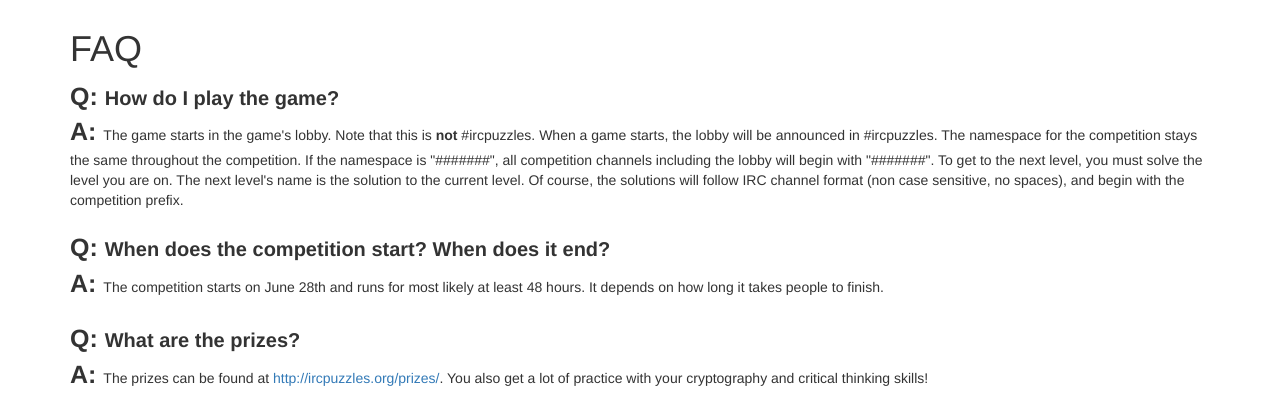
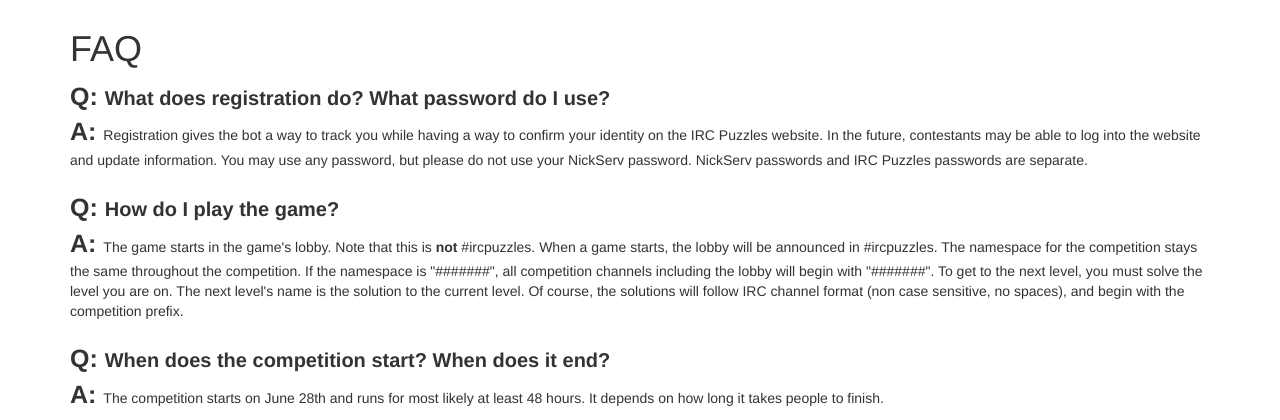
Before and after one commit to ircpuzzles/scoreboard, a Flask app: page /faq/ in a window 1280 px wide. Shown: the part 51-471 px from the top of the page. Run offline with Flask 2, Linux system fonts and the light colour scheme; some libraries are stand-ins or nearby versions.

Commit message:
FAQ updates

```diff
--- a/templates/faq.html
+++ b/templates/faq.html
@@ -21,6 +21,8 @@
 }
 </style>
 <h1>FAQ</h1>
+<div class="question">What does registration do? What password do I use?</div>
+<div class="answer">Registration gives the bot a way to track you while having a way to confirm your identity on the IRC Puzzles website. In the future, contestants may be able to log into the website and update information. You may use any password, but please do not use your NickServ password. NickServ passwords and IRC Puzzles passwords are separate.</div>
 <div class="question">How do I play the game?</div>
 <div class="answer">The game starts in the game's lobby. Note that this is <b>not</b> #ircpuzzles. When a game starts, the lobby will be announced in #ircpuzzles. The namespace for the competition stays the same throughout the competition. If the namespace is "#######", all competition channels including the lobby will begin with "#######". To get to the next level, you must solve the level you are on. The next level's name is the solution to the current level. Of course, the solutions will follow IRC channel format (non case sensitive, no spaces), and begin with the competition prefix.</div>
 <div class="question">When does the competition start? When does it end?</div>
```
